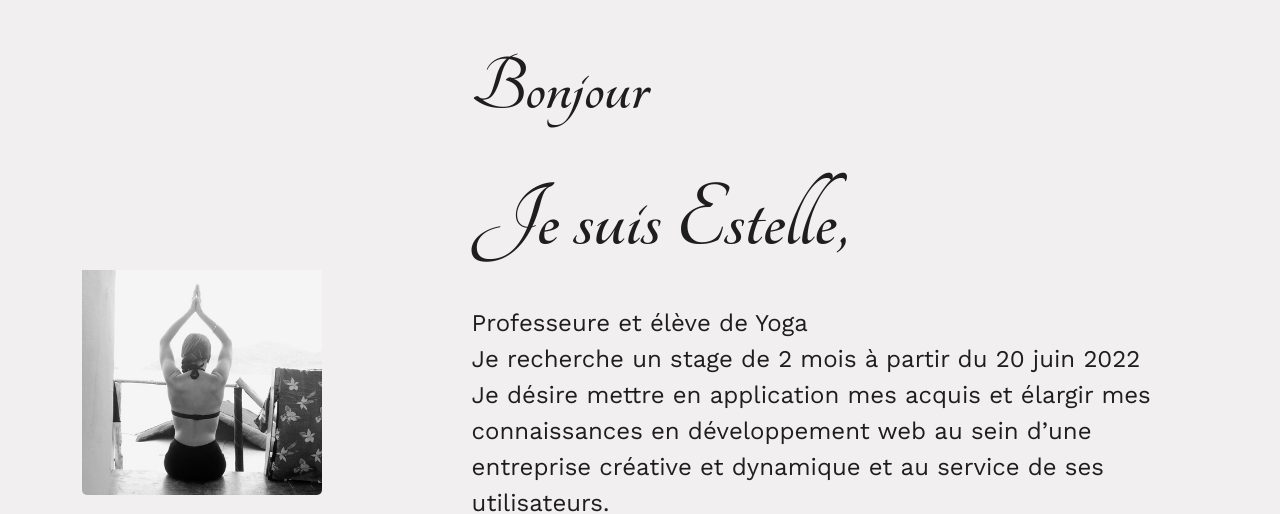
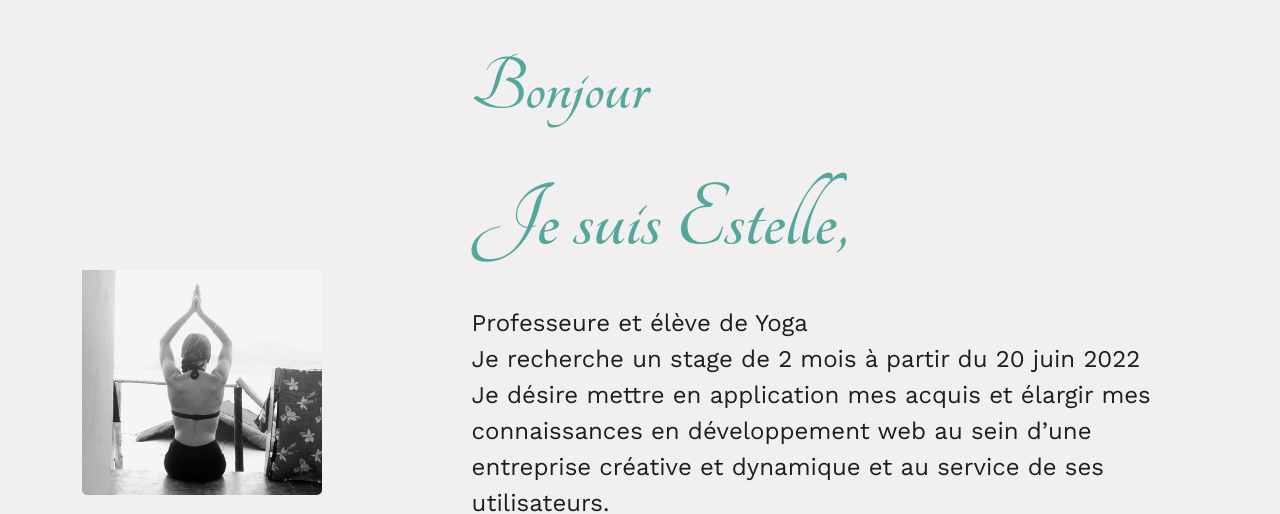
Before and after one commit to EstelleEG/yoga_projectv1, a plain HTML site: page aboutme.html in a window 1280 px wide. Shown: the part 306-820 px from the top of the page. Drawn offline with nearby package versions, Linux system fonts and the light colour scheme; a web font is replaced by a local one.

Commit message:
updates sunday

```diff
--- a/resources/css/aboutme.css
+++ b/resources/css/aboutme.css
@@ -100,7 +100,7 @@ a{
     }
 
     .textintro{
-      color:#1e1e1e;
+      color:#53a89b;
 
     }
 
@@ -116,6 +116,7 @@ a{
 
     .textintro p{
       font-size: 1.5rem;
+      color:#1e1e1e;
 
     }
 
```
